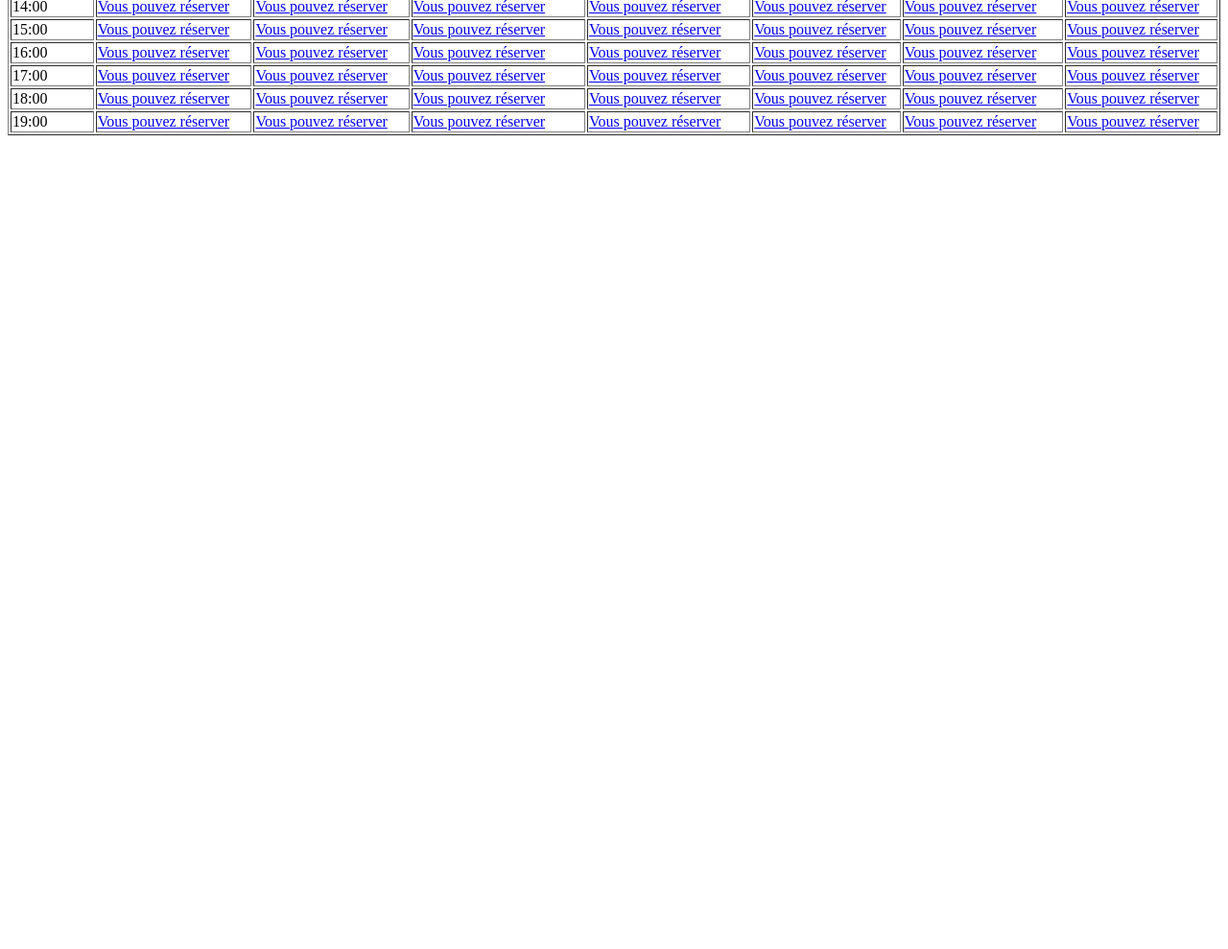
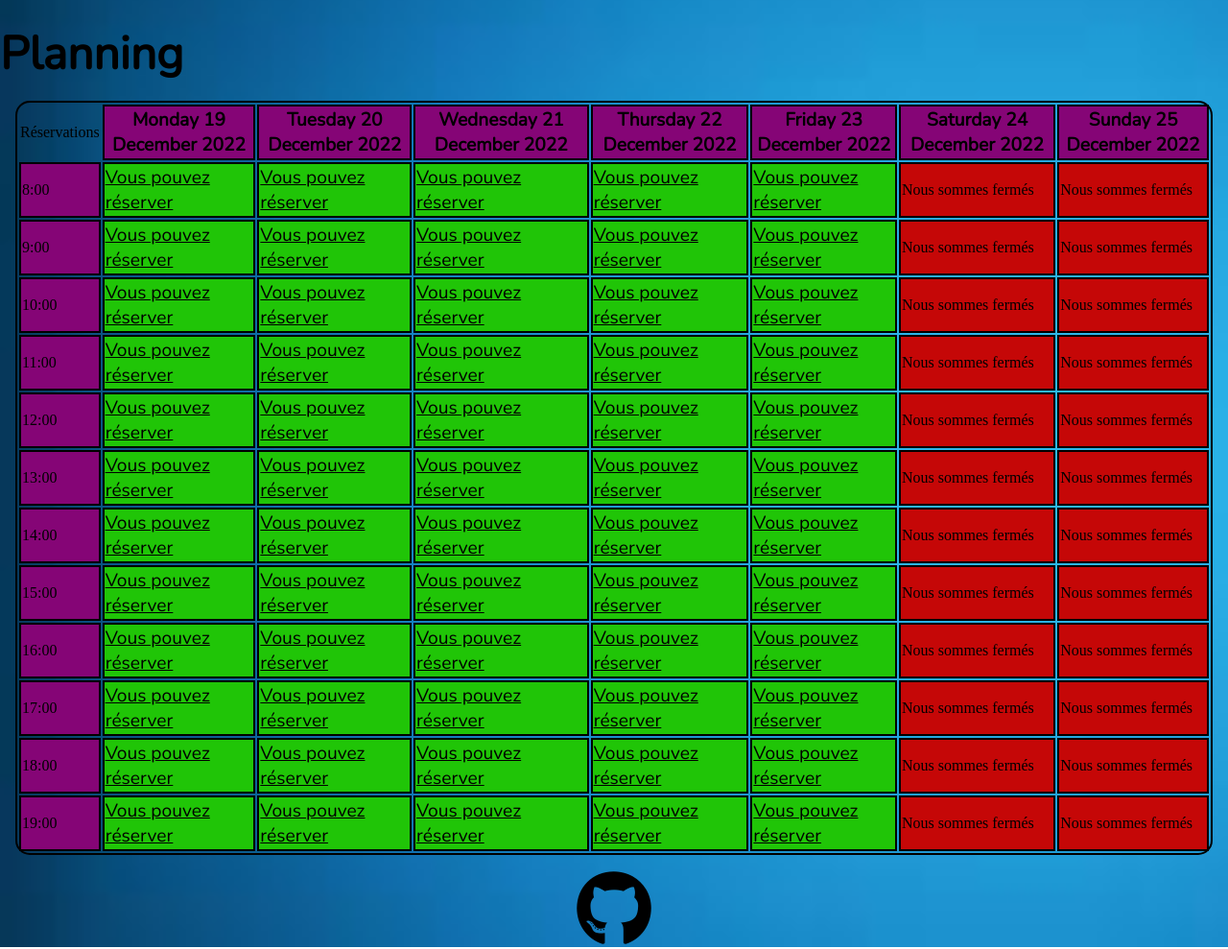
Before and after one commit to corentin-roussel/reservation-salles, a PHP site: page /planning.php in a window 1280 px wide. Shown: the part 201-1190 px from the top of the page at 96% size. Before the commit the page ends 342 px from the top, so only its background shows below. Run offline with PHP 8.4, Linux system fonts and the light colour scheme; the visitor is signed in with stand-in values (Sample User, id 1); data that the repository does not hold is empty; some libraries are stand-ins or nearby versions.

Commit message:
pages réservations.php ajouté

```diff
--- a/_include/header.php
+++ b/_include/header.php
@@ -2,6 +2,7 @@
     <nav class="nav"> <!-- bar de navigation a affichage conditionnelle  accueil afficher en permanence-->
                     <a class="link" href="index.php">Accueil</a>
         <?php if(!isset($_SESSION['id'])) {   ?>   <!-- si il n'ya pas d'id de session afficher inscription plus conenxion-->
+                    <a class="link" href="planning.php">Planning</a>
                     <a class="link" href="inscription.php">Inscription</a>
                     <a class="link" href="connexion.php">Connexion</a>
         <?php   }else{?>                                        <!-- sinon afficher accueil profil et deconnexion-->
--- a/planning.php
+++ b/planning.php
@@ -6,66 +6,66 @@
     $req = mysqli_query($mysqli, $req);
     $req = mysqli_fetch_all($req);
 
+
+
+
 ?>
 <!DOCTYPE html>
 <html lang="en">
 <head>
-    <meta charset="UTF-8">
-    <meta http-equiv="X-UA-Compatible" content="IE=edge">
-    <meta name="viewport" content="width=device-width, initial-scale=1.0">
+    <?php include '_include/head.php' ?>
     <title>Planning</title>
 </head>
-<body>
-    <table border="1">
-        <thead>
-            <tr>
+<body class="bg-img">
+    <header>
+        <?php include '_include/header.php'; ?>
+    </header>
+    <main>
+        <h1 class="title space">Planning</h1>
+        <table class="table">
+            <thead class="table">
+                <tr class="table">
                     <td>Réservations</td>
-                <th><?php echo $currentDate = date("l d F Y", strtotime("this week monday")); ?></th>
-                <th><?php echo $currentDate = date("l d F Y", strtotime("this week tuesday")); ?></th>
-                <th><?php echo $currentDate = date("l d F Y", strtotime("this week wednesday")); ?></th>
-                <th><?php echo $currentDate = date("l d F Y", strtotime("this week thursday")); ?></th>
-                <th><?php echo $currentDate = date("l d F Y", strtotime("this week friday")); ?></th>
-                <th><?php echo $currentDate = date("l d F Y", strtotime("this week saturday")); ?></th>
-                <th><?php echo $currentDate = date("l d F Y", strtotime("this week sunday")); ?></th>
+                    <?php
+                    $currentDate = date('l d F Y', strtotime('this week monday'));
+                    for ($x=0 ; $x<7 ; $x++) {
+                        echo '<th class="link-plan reservation days">' . $currentDate . '</th>' ;
+                        $currentDate = date("l d F Y", strtotime($currentDate . ' +1 day'));
+                        $weekDay = date('w', strtotime($currentDate));
+                    }?>
                 </tr>
             </thead>
-        <tbody>
+            <tbody class="table">
                 <?php
                     for($j = 8; $j < 20; $j++) {
-                    echo "<tr>";
+                        echo "<tr class='table'>";
                         for($x = 1 ; $x < 9 ; $x++) {
                             if($x == 1) {
-                            echo '<td>' . $j. ":00" . '</td>' ;
+                                echo '<td class="reservation  hour">' . $j. ":00" . '</td>' ;
                             }
                             else {
-                            echo "<td>";
+
                                 $dateCompare = date("l-d-Y H:i", strtotime('this week monday ' . $x-2 . ' days ' . $j .' hours'));
                                 foreach($req as $key => $values) {
                                     $hDebut = date("l-d-Y H:i", strtotime($values[3]));
                                     $hFin = date("l-d-Y H:i", strtotime($values[4]));
 
-
                                     $valid = FALSE;
 
-                                if($hDebut == $dateCompare) {
+                                    if($hDebut <= $dateCompare && $hFin > $dateCompare) {
                                         $valid = TRUE;
-                                    break;
-                                }
-                                else if($hFin == $dateCompare) {
-                                    $valid= TRUE;
                                         break;
                                     }
                                 }
 
                                 if($valid) {
-                                echo "Fait par $values[7],</br> pour $values[1] .</br> Desc : $values[2]";
+                                    echo "<td class='reservation plan-reserved'><a href='reservation.php?id=". $values[0] ."' >Fait par $values[7],</br> pour $values[1] .</br> Desc : $values[2]</a></td>";
+                                }else if($x > 6) {
+                                    echo "<td class='reservation plan-weekend'>Nous sommes fermés</td>";
                                 }else {
-                                echo "<a href='reservation-form.php'>Vous pouvez réserver</a>";
+                                    echo "<td class='reservation plan'><a class='link-plan' href='reservation-form.php'>Vous pouvez réserver</a></td>";
                                 }
 
-
-
-                            echo "</td>";
                             }
                         }
                         echo "</tr>";
@@ -73,5 +73,9 @@
                 ?>
             </tbody>
         </table>
+    </main>
+    <footer>
+        <?php include '_include/footer.php'; ?>
+    </footer>
 </body>
 </html>
--- a/reservation-form.php
+++ b/reservation-form.php
@@ -62,7 +62,7 @@
                 $valid = FALSE;
                 $err_date = "La date que vous avez choisis n'est pas valide";
             }
-            else if($weekDay == "0" || $weekDay = "6") {
+            else if($weekDay == "0" || $weekDay == "6") {
                 $valid = FALSE;
                 $err_date = "Nous ne somme pas ouvert le samedi et le dimanche";
             }
--- a/style.css
+++ b/style.css
@@ -151,3 +151,37 @@ footer {
     margin-left: auto;
     margin-right: auto;
 }
+
+.plan {
+    font-family: 'Nunito', sans-serif;
+    font-size: 1.2rem;
+    background-color: #20c507;
+}
+
+.link-plan {
+    font-family: 'Nunito', sans-serif;
+    color: #000000;
+    font-size: 1.2rem;
+}
+
+.plan-weekend {
+    background-color: #c50707;
+}
+
+.plan-reserved {
+    background-color: #FFFFFF;
+}
+
+.hour, .days {
+    background-color: #850576;
+}
+
+.table {
+    border-radius: 15px;
+    border: solid 2px black;
+    margin: 1rem;
+}
+
+.reservation {
+    border: solid 2px black;
+}
```
Also changed, not shown: reservation.php (added, +42 -0 lines). Lines whose indentation alone changed are shown as unchanged.
